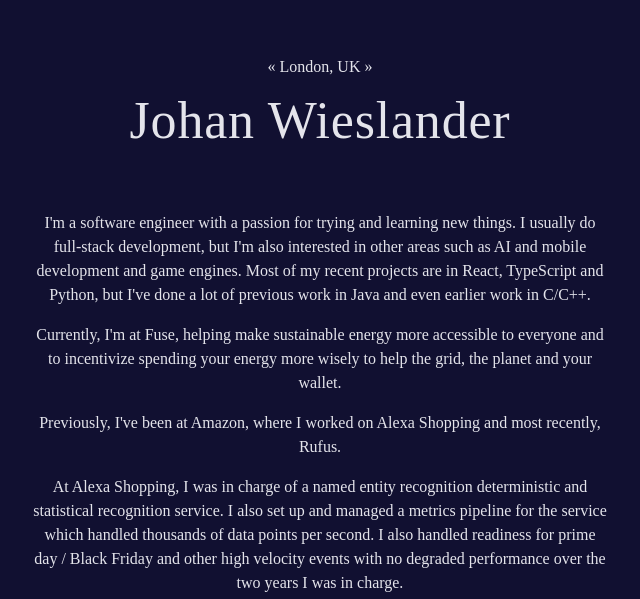
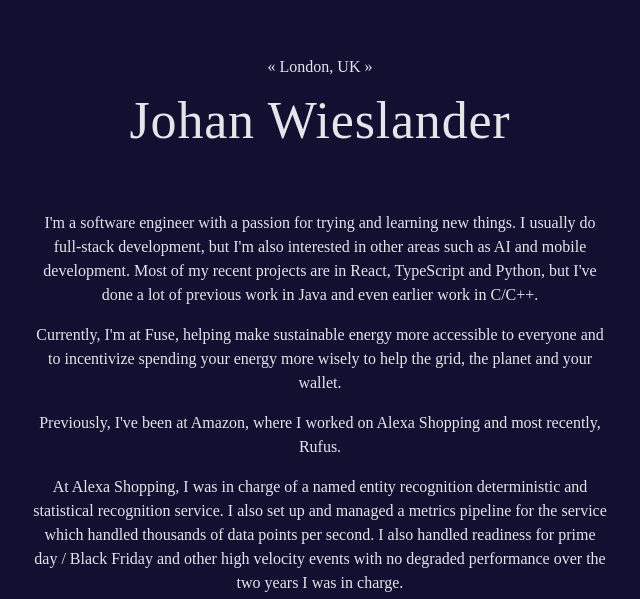
Before and after one commit to Halliom/halliom.github.io, a React (Vite) app in the folder app/: page / in a window 1280 px wide. Shown: the part 201-800 px from the top of the page, without its empty margins (320-960 px from the left). Built offline with nearby package versions, Linux system fonts and the light colour scheme.

Commit message:
Quickly updated the text

```diff
--- a/app/src/pages/index.tsx
+++ b/app/src/pages/index.tsx
@@ -12,9 +12,9 @@
       <p className="text-center">
         I'm a software engineer with a passion for trying and learning new
         things. I usually do full-stack development, but I'm also interested in
-        other areas such as AI and mobile development and game engines. Most of
-        my recent projects are in React, TypeScript and Python, but I've done a
-        lot of previous work in Java and even earlier work in C/C++.
+        other areas such as AI and mobile development. Most of my recent
+        projects are in React, TypeScript and Python, but I've done a lot of
+        previous work in Java and even earlier work in C/C++.
       </p>
 
       <p className="text-center">
```
